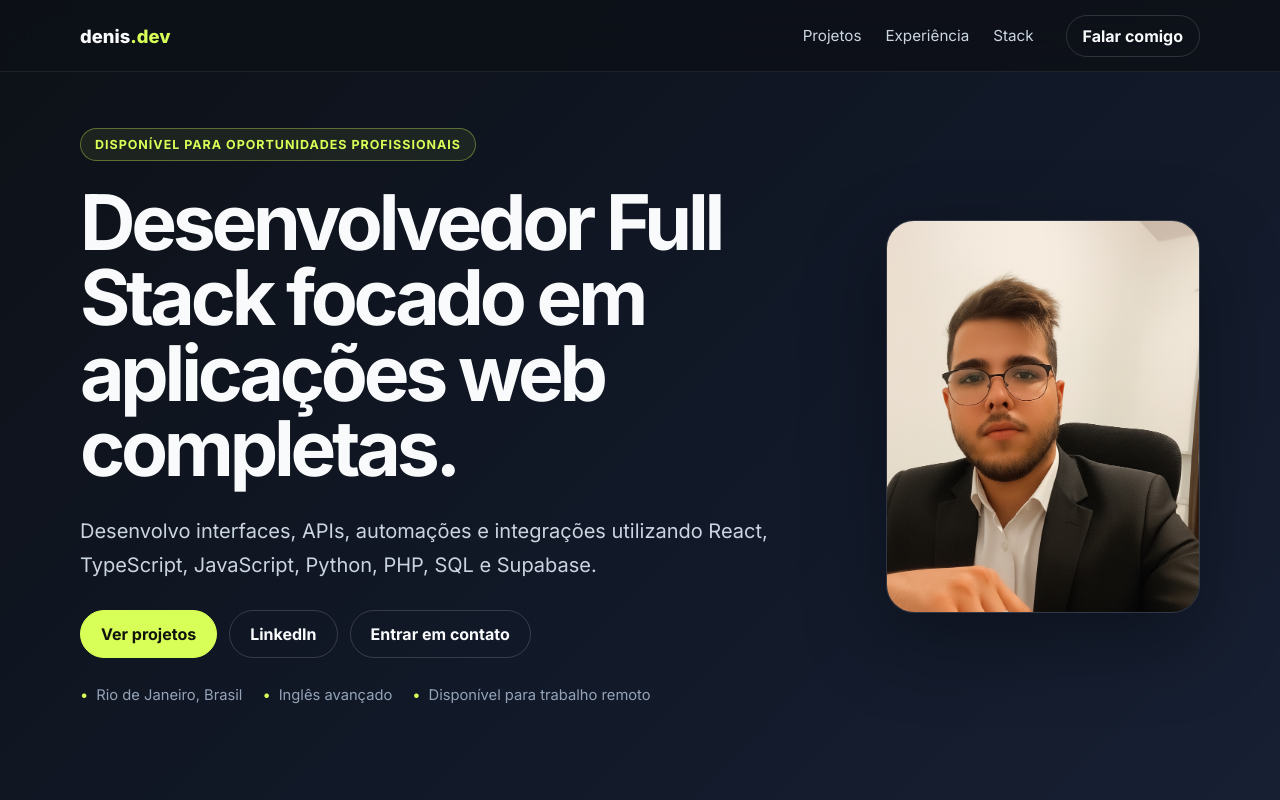
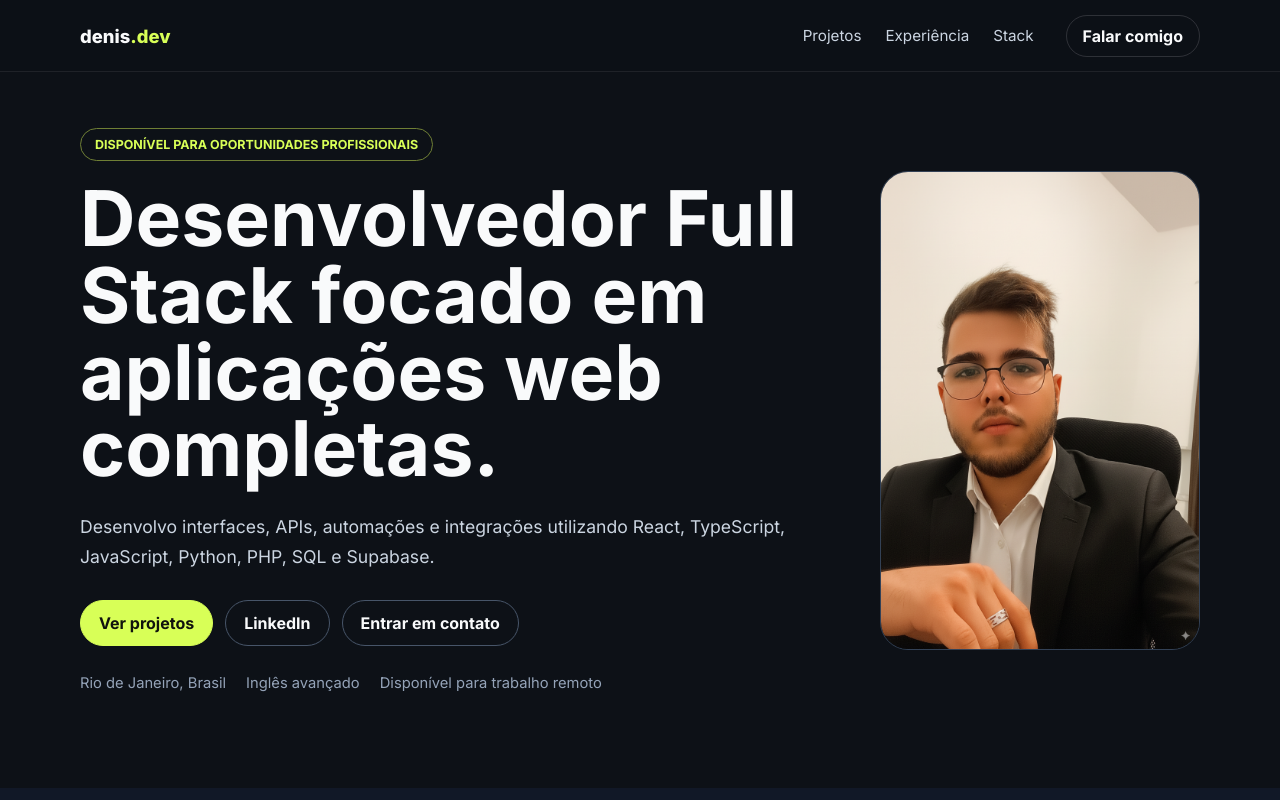
Before and after one commit to DenyCodes/port-react, a React (Create React App) app: page / in a window 1280 px wide. Shown: the top 800 px of the page. Built offline with nearby package versions, Linux system fonts and the light colour scheme.

Commit message:
fix: simplifica estilos do hero para compatibilidade de build

```diff
--- a/src/containers/Hero/styles.ts
+++ b/src/containers/Hero/styles.ts
@@ -1,9 +1,9 @@
 import styled from 'styled-components'
 
 export const Container = styled.section`
-  background: linear-gradient(135deg, #0d1117 0%, #111827 55%, #172033 100%);
+  padding: 128px 80px 96px;
+  background-color: #0d1117;
   color: #f9fafb;
-  padding: 128px 80px 96px;
 
   @media (max-width: 900px) {
     padding: 104px 24px 72px;
@@ -11,16 +11,17 @@ export const Container = styled.section`
 `
 
 export const Content = styled.div`
-  width: min(1180px, 100%);
+  width: 100%;
+  max-width: 1180px;
   margin: 0 auto;
   display: grid;
-  grid-template-columns: minmax(0, 1.4fr) minmax(260px, 0.6fr);
+  grid-template-columns: minmax(0, 1fr) 320px;
   align-items: center;
-  gap: 72px;
+  gap: 64px;
 
   @media (max-width: 900px) {
     grid-template-columns: 1fr;
-    gap: 48px;
+    gap: 40px;
   }
 `
 
@@ -34,31 +35,28 @@ export const Sobre = styled.div`
 export const SobreText = styled.div`
   h1 {
     max-width: 820px;
-    font-size: clamp(2.6rem, 6vw, 5.7rem);
-    line-height: 0.98;
-    letter-spacing: -0.055em;
+    font-size: clamp(2.5rem, 6vw, 5.5rem);
+    line-height: 1;
   }
 
   p {
     max-width: 720px;
-    margin-top: 28px;
+    margin-top: 24px;
     color: #cbd5e1;
-    font-size: clamp(1rem, 2vw, 1.25rem);
+    font-size: 1.1rem;
     line-height: 1.7;
   }
 `
 
 export const Eyebrow = styled.span`
-  display: inline-flex;
-  margin-bottom: 24px;
+  display: inline-block;
+  margin-bottom: 20px;
   padding: 8px 14px;
-  border: 1px solid rgba(216, 255, 87, 0.35);
+  border: 1px solid #6f7f35;
   border-radius: 999px;
   color: #d8ff57;
-  background: rgba(216, 255, 87, 0.07);
   font-size: 0.78rem;
   font-weight: 700;
-  letter-spacing: 0.08em;
   text-transform: uppercase;
 `
 
@@ -68,39 +66,27 @@ export const Actions = styled.div`
   gap: 12px;
 
   a {
-    padding: 13px 20px;
-    border: 1px solid rgba(255, 255, 255, 0.16);
+    padding: 12px 18px;
+    border: 1px solid #475569;
     border-radius: 999px;
     color: #f9fafb;
     text-decoration: none;
     font-weight: 700;
-    transition: 0.2s ease;
   }
 
   a:first-child {
-    background: #d8ff57;
     border-color: #d8ff57;
+    background-color: #d8ff57;
     color: #10130d;
-  }
-
-  a:hover {
-    transform: translateY(-2px);
-    border-color: #d8ff57;
   }
 `
 
 export const SocialLinks = styled.div`
   display: flex;
   flex-wrap: wrap;
-  gap: 10px 20px;
+  gap: 12px 20px;
   color: #94a3b8;
   font-size: 0.92rem;
-
-  span::before {
-    content: '•';
-    margin-right: 8px;
-    color: #d8ff57;
-  }
 `
 
 export const PicPerfil = styled.div`
@@ -109,12 +95,11 @@ export const PicPerfil = styled.div`
 `
 
 export const Pic = styled.img`
-  width: min(100%, 360px);
-  aspect-ratio: 4 / 5;
-  object-fit: cover;
+  width: 100%;
+  max-width: 360px;
+  height: auto;
+  border: 1px solid #334155;
   border-radius: 28px;
-  border: 1px solid rgba(255, 255, 255, 0.12);
-  box-shadow: 0 28px 80px rgba(0, 0, 0, 0.35);
 `
 
 export const Icones = styled.div``
```
